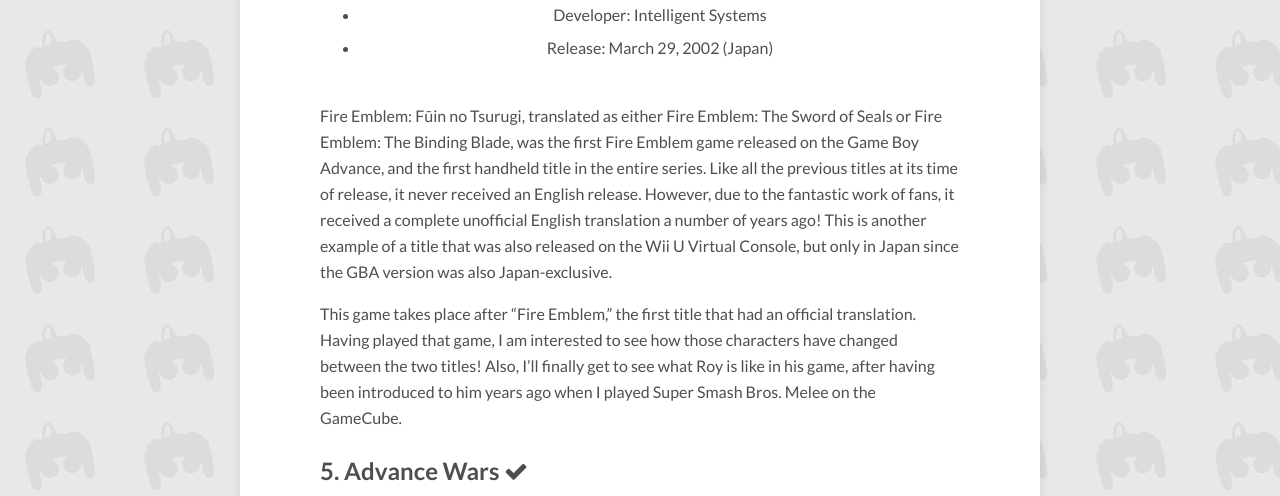
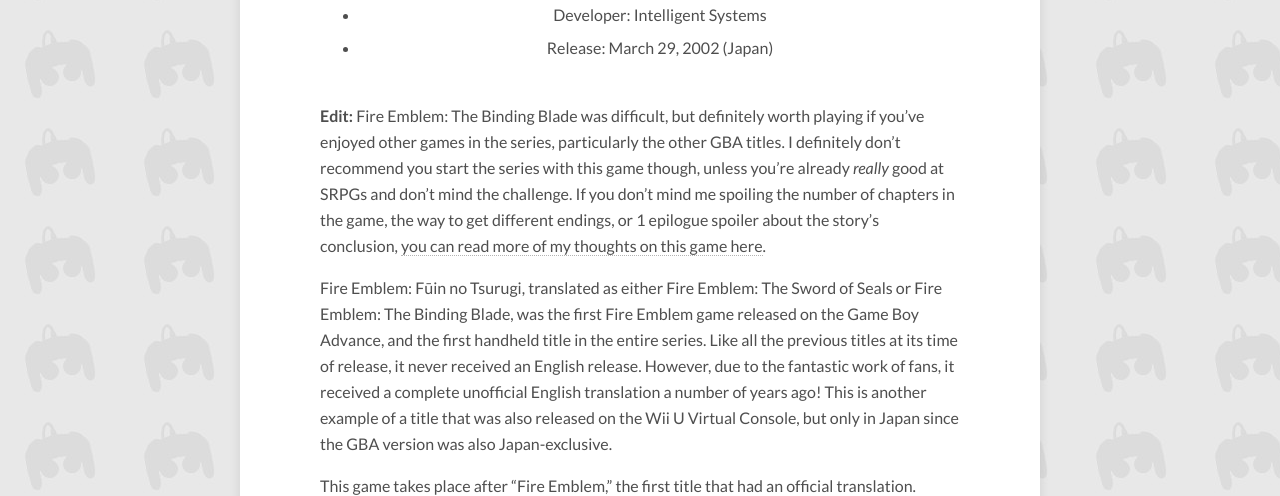
Before and after one commit to BravingTheBacklog/bravingthebacklog.github.io, a Jekyll site: the page built from _posts/2019-04-05-top-10-gba-games-in-my-backlog.md, in a window 1280 px wide and 900 px high, scrolled down 4145 px, cut to the strip 154-650 px from the top of the window. Built offline with Jekyll 4.4.1, drawn with Linux system fonts in a browser that asks for light colours; nearby versions of some CDN libraries; comment, search, counter and statistics services are not loaded; some of the changed text lies outside the part shown.

Commit message:
Check FE: The Binding Blade off backlog lists

```diff
--- a/_posts/2019-04-05-top-10-gba-games-in-my-backlog.md
+++ b/_posts/2019-04-05-top-10-gba-games-in-my-backlog.md
@@ -114,7 +114,16 @@
 enjoyed these aspects in Persona quite a bit, so if DemiKids is at all similar
 to that I should be a happy camper.
 
-## 6. {% include game.html game="Fire Emblem The Binding Blade" %}
+## 6. {% include game.html game="Fire Emblem The Binding Blade" checkmark="" %}
+
+**Edit:** Fire Emblem: The Binding Blade was difficult, but definitely worth
+playing if you've enjoyed other games in the series, particularly the other GBA
+titles. I definitely don't recommend you start the series with this game though,
+unless you're already *really* good at SRPGs and don't mind the challenge. If
+you don't mind me spoiling the number of chapters in the game, the way to get
+different endings, or 1 epilogue spoiler about the story's conclusion, [you can
+read more of my thoughts on this game here]({% post_url
+2021-02-22-what-im-playing-no-112 %}#FireEmblem:TheBindingBlade).
 
 Fire Emblem: Fūin no Tsurugi, translated as either Fire Emblem: The Sword of
 Seals or Fire Emblem: The Binding Blade, was the first Fire Emblem game released
```
Also changed, not shown: other parts of _posts/2019-04-05-top-10-gba-games-in-my-backlog.md (+1 -1 lines), _posts/2019-11-24-top-10-fan-translated-games-in-my-backlog.md (+11 -2 lines), _posts/2021-02-22-what-im-playing-no-112.md (+2 -2 lines).
